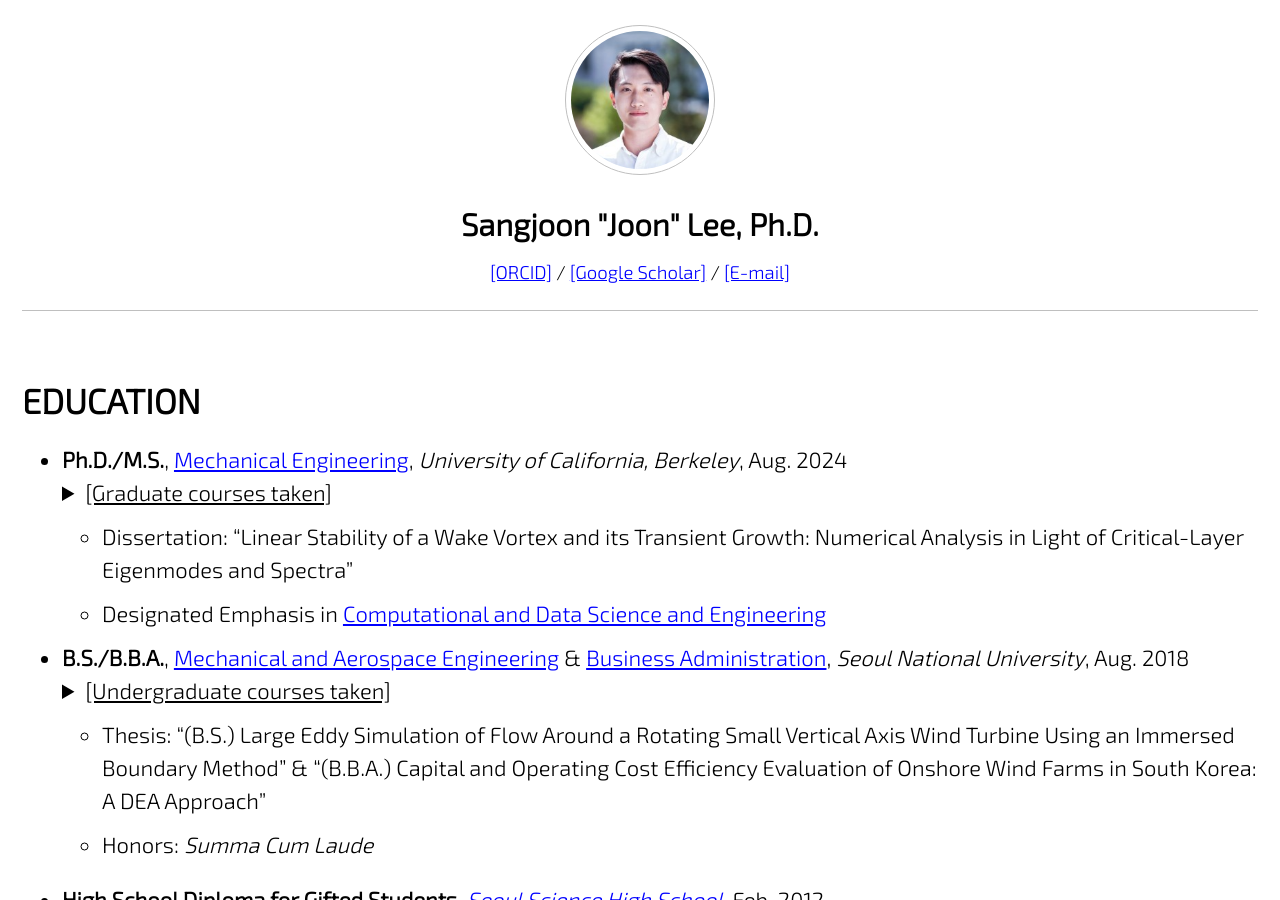
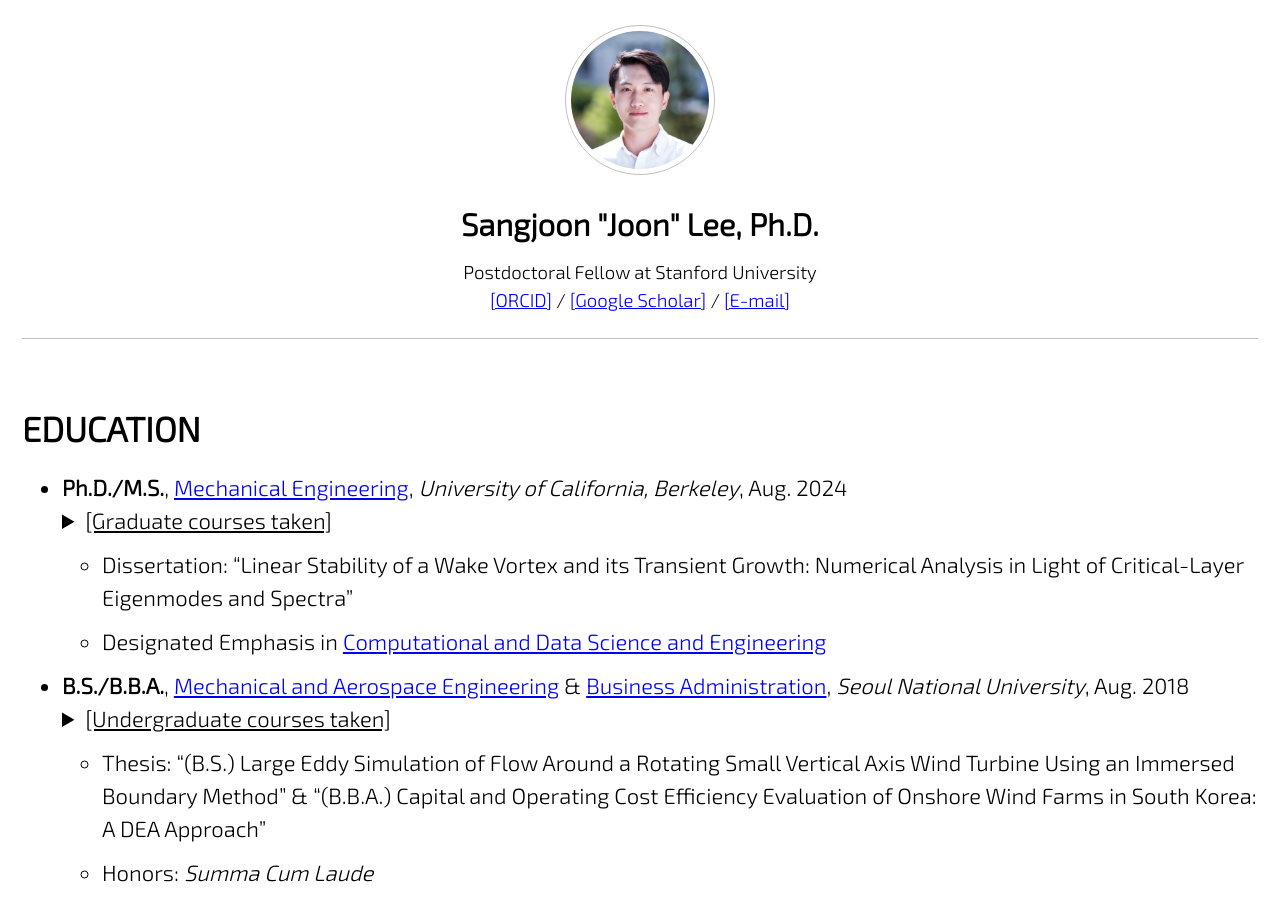
Before and after one commit to jun9303/jun9303.github.io, a Jekyll site: the page built from _pages/about_me.md, in a window 1280 px wide and 900 px high, scrolled down 321 px. Built offline with Jekyll 4.4.1, drawn with Linux system fonts in a browser that asks for light colours; cached includes are drawn as plain includes; nearby versions of some CDN libraries.

Commit message:
email update

```diff
--- a/_config.yml
+++ b/_config.yml
@@ -108,9 +108,9 @@ analytics:
 author:
   name             : 'Sangjoon "Joon" Lee'
   avatar           : "/assets/images/bio-photo-sjlee-200x200.png"
-  bio              : "Computational Engineer, PhD"
+  bio              : "Researcher, Engineer"
   location         : # NA
-  email            : "sangjoonlee@berkeley.edu"
+  email            : "sjoonl@stanford.edu"
   links:
     - label: "Email"
       icon: "fas fa-fw fa-envelope"
@@ -142,7 +142,7 @@ footer:
       url: "https://github.com/jun9303"
     - label: "E-mail"
       icon: "fas fa-fw fa-envelope-square"
-      url: "mailto:sangjoonlee@berkeley.edu"
+      url: "mailto:sjoonl@stanford.edu"
 
 # Reading Files
 include:
--- a/_pages/about_me.md
+++ b/_pages/about_me.md
@@ -10,7 +10,7 @@ feature_row:
   - image_path: assets/images/bio-photo-sjlee-200x200.png
     alt: "profile image"
     title: 'Sangjoon "Joon" Lee, Ph.D.'
-    excerpt: "[[ORCID]](https://orcid.org/0000-0002-2063-6298) / [[Google Scholar]](https://scholar.google.com/citations?user=AnnGLWwAAAAJ) / [[E-mail]](mailto:sangjoonlee@berkeley.edu)"
+    excerpt: "Postdoctoral Fellow at Stanford University<br/>[[ORCID]](https://orcid.org/0000-0002-2063-6298) / [[Google Scholar]](https://scholar.google.com/citations?user=AnnGLWwAAAAJ) / [[E-mail]](mailto:sjoonl@stanford.edu)"
 ---
 
 {% include feature_row type="center" %}
```
